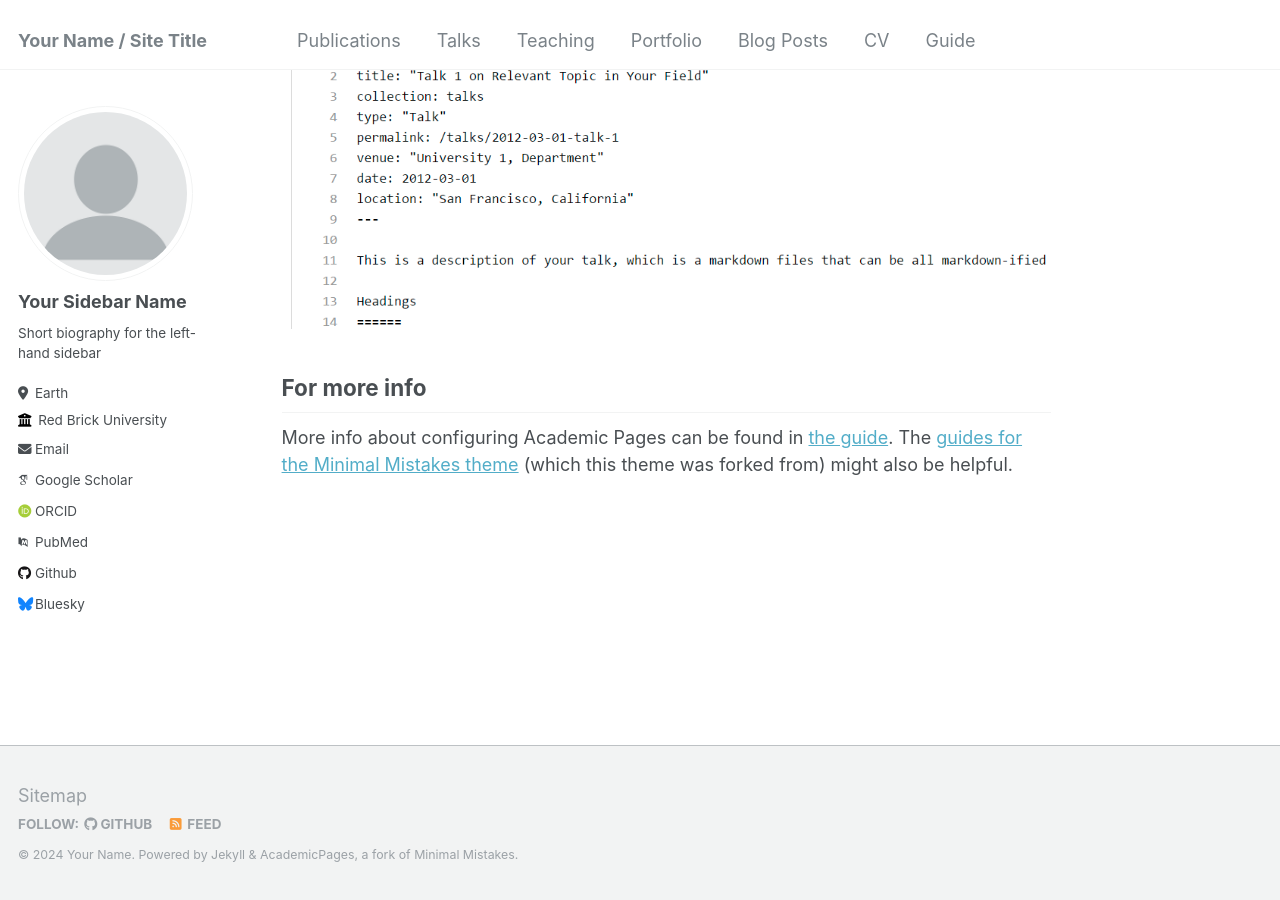
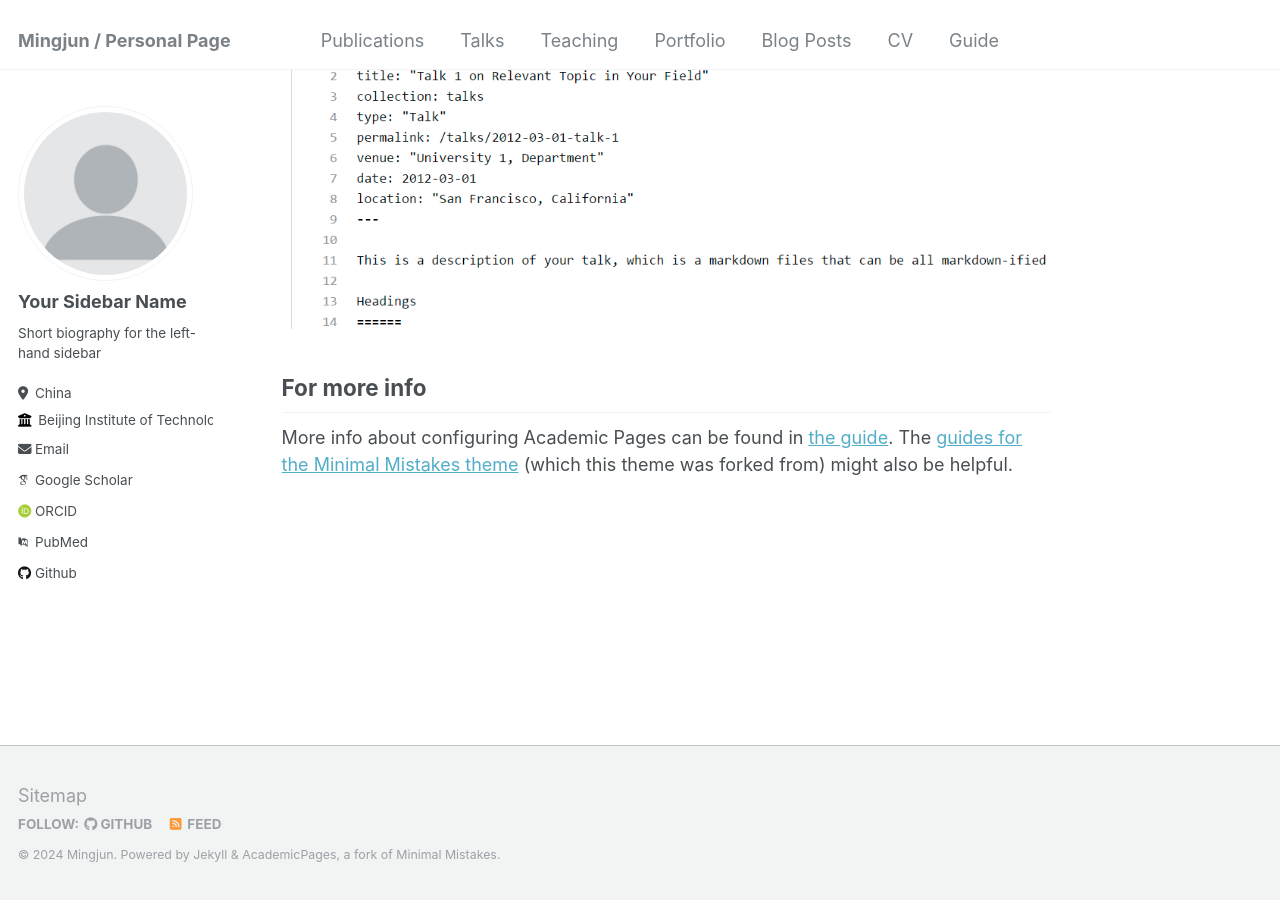
Before and after one commit to mjlyi/qingxu, a Jekyll site: the page built from _pages/about.md, in a window 1280 px wide and 900 px high, scrolled down 2660 px. Built offline with Jekyll 4.4.1, drawn with Linux system fonts in a browser that asks for light colours; some web fonts are replaced.

Commit message:
Update _config.yml

```diff
--- a/_config.yml
+++ b/_config.yml
@@ -8,11 +8,11 @@
 
 # Basic Site Settings
 locale                   : "en-US"
-title                    : "Your Name / Site Title"
+title                    : "Mingjun / Personal Page"
 title_separator          : "-"
-name                     : &name "Your Name"
+name                     : &name "Mingjun"
 description              : &description "personal description"
-url                      : https://academicpages.github.io # the base hostname & protocol for your site e.g. "https://mmistakes.github.io"
+url                      : https://mjlyi.github.io/qingxu # the base hostname & protocol for your site e.g. "https://mmistakes.github.io"
 baseurl                  : "" # the subpath of your site, e.g. "/blog"
 repository               : "academicpages/academicpages.github.io"
 
@@ -25,10 +25,10 @@ author:
   name             : "Your Sidebar Name"
   pronouns         : # example: "she/her"
   bio              : "Short biography for the left-hand sidebar"
-  location         : "Earth"
-  employer         : "Red Brick University"
+  location         : "China"
+  employer         : "Beijing Institute of Technology"
   uri              : # URL
-  email            : "none@example.org"
+  email            : "xmj2040@gmail.com"
 
   # Academic websites
   arxiv            : # URL - Update with the correct link to your profile
@@ -48,7 +48,8 @@ author:
   stackoverflow    : # User number or user number and name (i.e., use "1" or "1/jeff-atwood")
 
   # Social media
-  bluesky          : "bsky.app" # Replace this with you Bluesky username
+  # bluesky          : "bsky.app" # Replace this with you Bluesky username
+  bluesky          : # Replace this with you Bluesky username
   facebook         : # Username
   flickr           : # Username
   foursquare       : # Username
```
